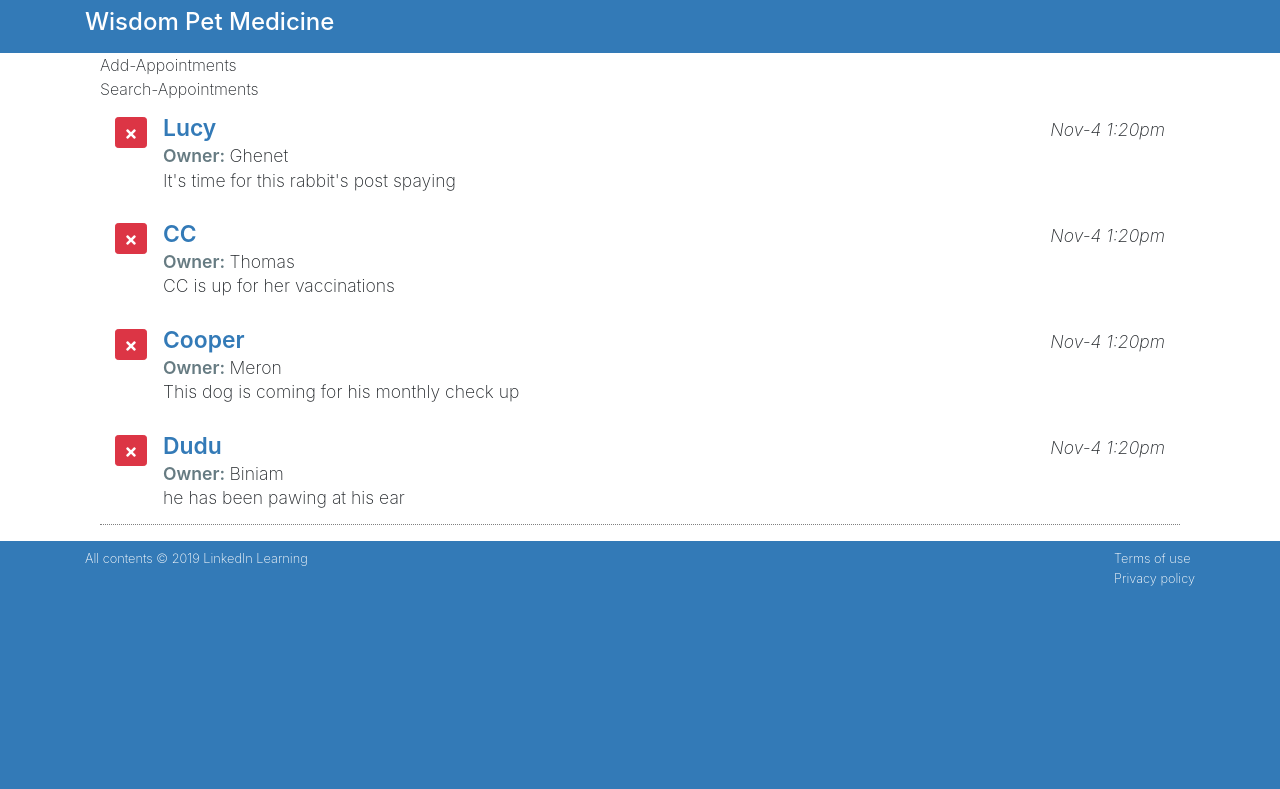
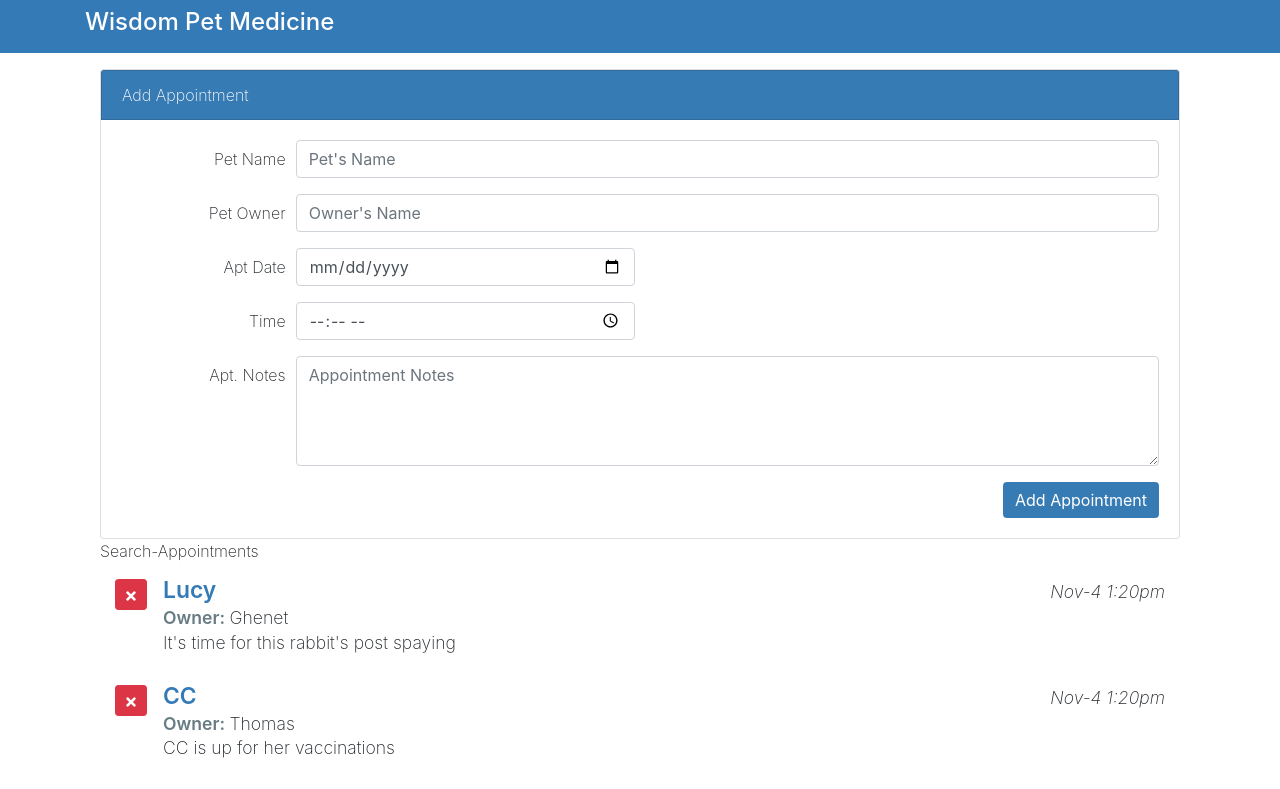
Before and after one commit to Ghenet/ReactInterface, a React (Create React App) app: page / in a window 1280 px wide. Shown: the top 789 px of the page. Built offline with nearby package versions, Linux system fonts and the light colour scheme.

Commit message:
added a tracking form display state variable to display the add Apts form

```diff
--- a/src/components/AddAppointments.js
+++ b/src/components/AddAppointments.js
@@ -3,8 +3,68 @@ import React, { Component } from 'react'
 export default class AddAppointments extends Component {
     render() {
         return (
-            <div>
-            Add-Appointments
+            <div className={'card textcenter mt-3 ' + (this.props.formDisplay ?'':'add-appointment' )}>
+                {/* adds the add-appointments class if fomDisplay is true  */}
+                <div className='apt-addheading card-header bg-primary text-white'>
+                    Add Appointment
+                </div>
+
+                <div className='card-body'>
+                    <form id='aptForm' noValidate onSubmit={this.handleAdd}>
+                        <div className='form-group form-row'>
+                            <label className='col-md-2 col-form-label text-md-right' htmlFor='petName'>
+                                Pet Name
+                            </label>
+                            <div className='col-md-10'>
+                                <input type='text' className='form-control' name='petName' placeholder="Pet's Name" />
+                            </div>
+                        </div>
+{/* Owners name */}
+                        <div className='form-group form-row'>
+                            <label className='col-md-2 col-form-label text-md-right' htmlFor='ownerName'>
+                                Pet Owner
+                            </label>
+                            <div className='col-md-10'>
+                                <input type='text' className='form-control' name='ownerName' placeholder="Owner's Name" />
+                            </div>
+                        </div>
+{/* Apt Date */}
+                        <div className='form-group form-row'>
+                            <label className='col-md-2 col-form-label text-md-right' htmlFor='aptDate'>
+                                Apt Date
+                            </label>
+                            <div className='col-md-4'>
+                                <input type='date' className='form-control' name='aptDate' placeholder="aptDate" />
+                            </div>
+                        </div>
+{/* Apt Time */}
+                        <div className='form-group form-row'>
+                            <label className='col-md-2 col-form-label text-md-right' htmlFor='aptTime'>
+                               Time
+                            </label>
+                            <div className='col-md-4'>
+                                <input type='time' className='form-control' name='aptTime' id='aptTime' />
+                            </div>
+                        </div>
+{/* //Apt Notes */}
+                        <div className='form-group form-row'>
+                            <label className='col-md-2 col-form-label text-md-right' htmlFor='ownerName'>
+                                Apt. Notes
+                            </label>
+                            <div className='col-md-10'>
+                                <textarea className='form-control' rows='4' cols='50' name='aptNotes' placeholder='Appointment Notes'/>
+                            </div>
+                        </div>
+{/* Submit button */}
+                        <div className='form-group form-row mb-0'>
+                            <div className='offset-md-2 col-md-10'>
+                                <button type='submit' className='btn btn-primary d-block ml-auto'>Add Appointment</button>
+                            </div>
+                        </div>
+                    </form>
+
+                </div>
+
 
 
             </div>
--- a/src/components/App.js
+++ b/src/components/App.js
@@ -9,6 +9,7 @@ class App extends Component {
     super();
     this.state={
       myAppointments :[],
+      formDisplay: true,
       lastIndex: 0
     };
     this.deleteAppointment = this.deleteAppointment.bind(this);
@@ -46,7 +47,7 @@ class App extends Component {
           <div className='row'>
             <div className='col-md-12 bg-white'>
               <div className='container'>
-                <AddAppointments/>
+                <AddAppointments formDisplay={this.state.formDisplay}/>
                 <SearchAppointments />
                 <ListAppointments appointments={this.state.myAppointments} deleteAppointment={this.deleteAppointment}/>
               </div>
```
